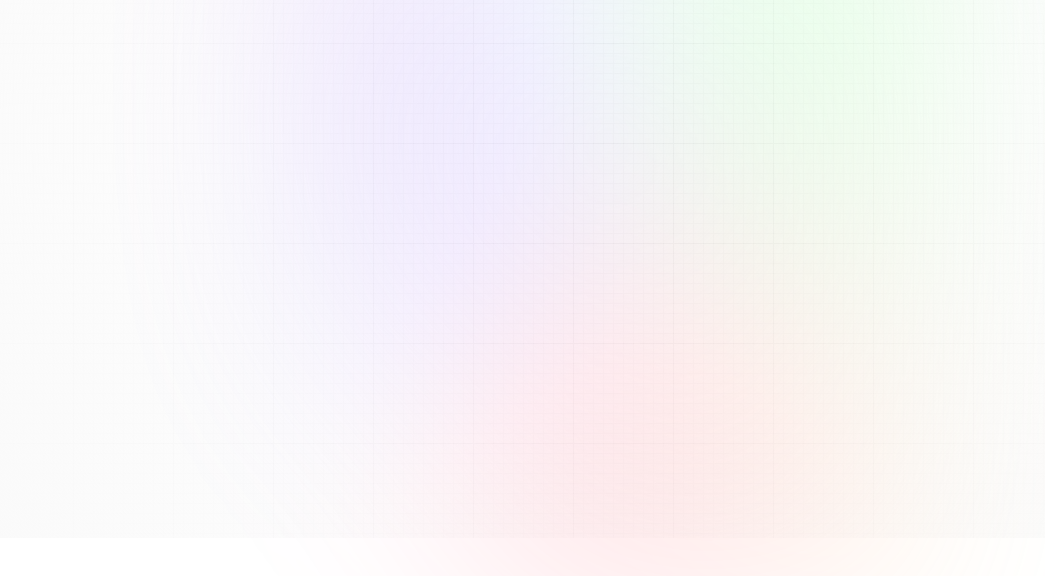
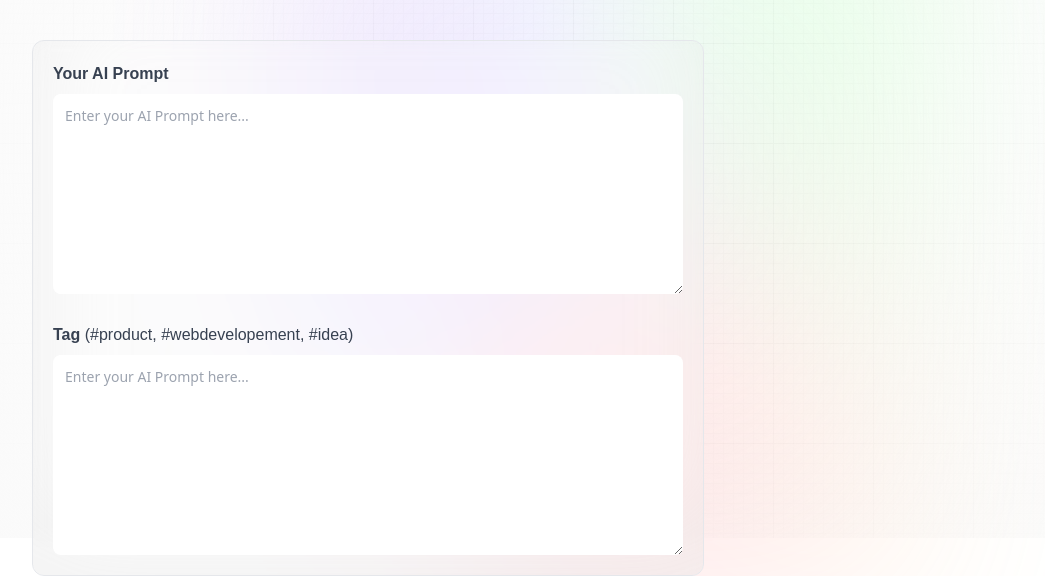
Before and after one commit to sam3690/Prompt-opia, a Next.js app: page /create-prompt in a window 1280 px wide. Shown: the part 262-838 px from the top of the page, without its empty margins (32-1077 px from the left). Before the commit the page ends 800 px from the top, so only its background shows below. Built offline with nearby package versions, Linux system fonts and the light colour scheme; no server answers.

Commit message:
updated 12:44 am 13-02-24

```diff
--- a/components/Form.jsx
+++ b/components/Form.jsx
@@ -5,6 +5,37 @@
     <section className="w-full max-w-full flex-start flex-col">
       <h1 className="head_text text-left"><span className="blue_gradient">{type} Post</span></h1>
       <p className="desc text-left max-w-md">{type} and share amazing prompts with the world, and let your imagination run wild with any AI-powered platform</p>
+      <form
+        onSubmit={handleSubmit}
+        className="mt-10 w-full max-w-2xl flex flex-col gap-7 glassmorphism"
+      >
+        <label>
+          <span className="font-satoshi font-semibold text-bse text-gray-700">
+            Your AI Prompt
+          </span>
+          <textarea
+            value={post.prompt}
+            onChange={(e) => setPost({ ...post,
+            prompt: e.target.value})}
+            className="form_textarea"
+            placeholder="Enter your AI Prompt here..."
+          />
+        </label>
+        <label>
+          <span className="font-satoshi font-semibold text-bse text-gray-700">
+            Tag {' '}
+            <span className="font-normal">(#product, #webdevelopement, #idea)</span>
+          </span>
+          <textarea
+            value={post.prompt}
+            onChange={(e) => setPost({ ...post,
+            prompt: e.target.value})}
+            className="form_textarea"
+            placeholder="Enter your AI Prompt here..."
+          />
+        </label>
+
+      </form>
     </section>
   )
 }
```
